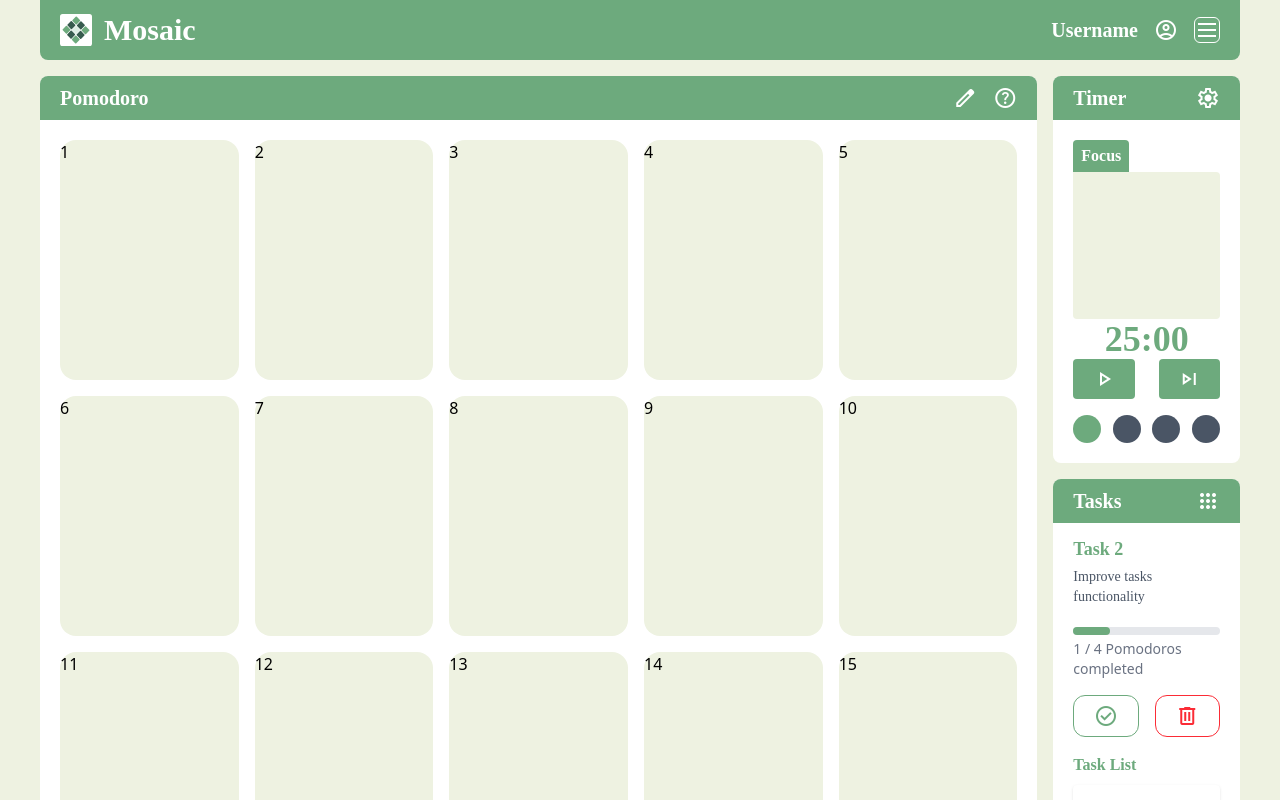
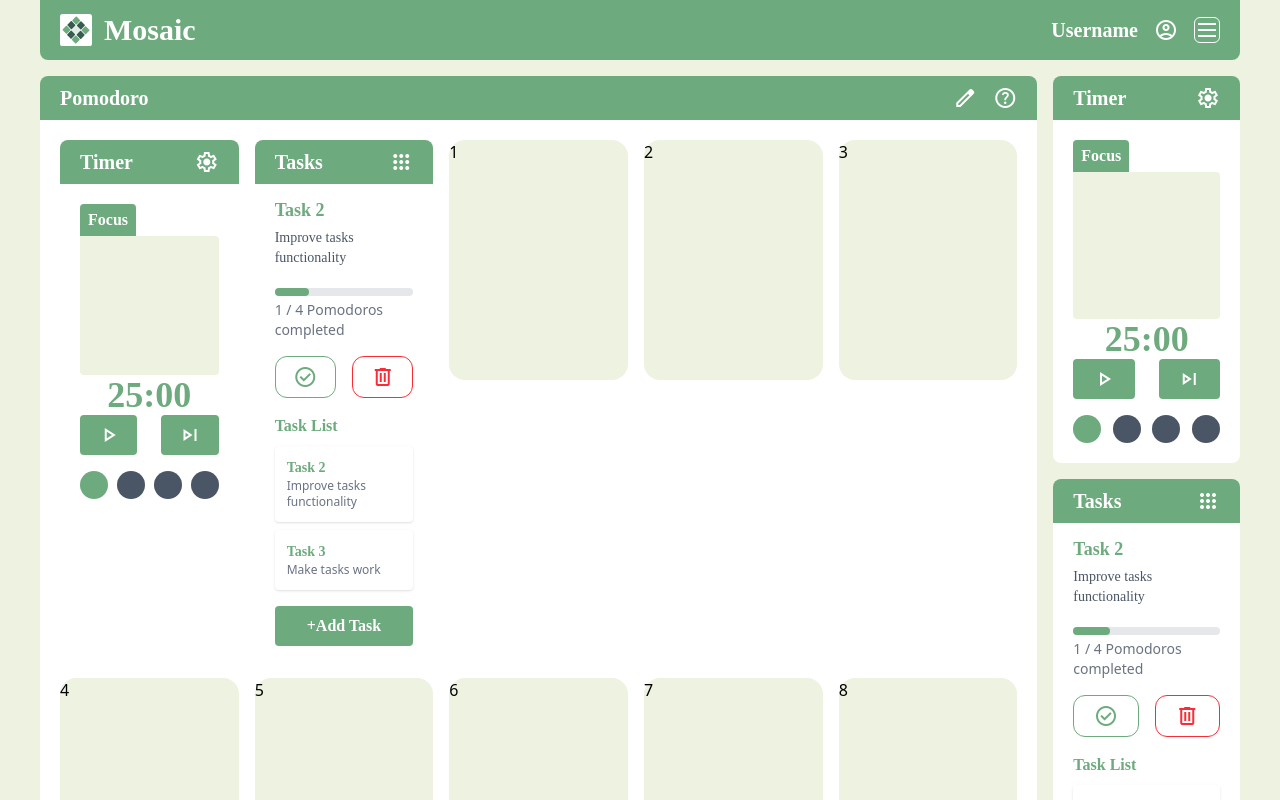
Before and after one commit to Gabriel-S-Paiva/mosaic, a Vue app: page / in a window 1280 px wide. Shown: the top 800 px of the page. Built offline with nearby package versions, Linux system fonts and the light colour scheme.

Commit message:
Integrate Timer and Tasks components into Sandbox; enhance layout with additional div wrappers in Timer and Tasks templates.

```diff
--- a/src/components/Sandbox.vue
+++ b/src/components/Sandbox.vue
@@ -1,6 +1,8 @@
 <script setup lang="ts">
 import { ref } from 'vue';
 import Modal from "./Modal.vue";
+import Timer from "./Timer.vue"
+import Tasks from './Tasks.vue';
 
 const editMode = ref(false);
 const isHelpOpen = ref(false);
@@ -29,7 +31,9 @@ const openHelp = () => {
             </div>
         </div>
         <section class="p-5 grid grid-cols-5 grid-rows-3 gap-4">
-            <div v-for="n in 15" class="w-full h-60 bg-offwhite rounded-2xl">{{ n }}</div>
+            <Timer/>
+            <Tasks/>
+            <div v-for="n in 13" class="w-full h-60 bg-offwhite rounded-2xl">{{ n }}</div>
         </section>
     </main>
     <Modal v-if="isHelpOpen" :title="'Help'" @close="isHelpOpen = false">
--- a/src/components/Tasks.vue
+++ b/src/components/Tasks.vue
@@ -152,6 +152,7 @@ onMounted(() => {
 })
 </script>
 <template>
+  <div>
   <div class="px-5 py-2 bg-primary rounded-t-lg flex justify-between">
     <h2 class=" text-white text-xl font-bold font-['Switzer']">
         Tasks
@@ -405,4 +406,5 @@ onMounted(() => {
         </div>
       </form>
   </Modal>
+  </div>
 </template>
--- a/src/components/Timer.vue
+++ b/src/components/Timer.vue
@@ -87,6 +87,7 @@
 </script>
 
 <template>
+    <div>
     <div class="px-5 py-2 bg-primary rounded-t-lg flex justify-between">
         <h2 class=" text-white text-xl font-bold font-['Switzer']">
             Timer
@@ -198,4 +199,5 @@
         </div>
       </form>
     </Modal>
+    </div>
 </template>
```
